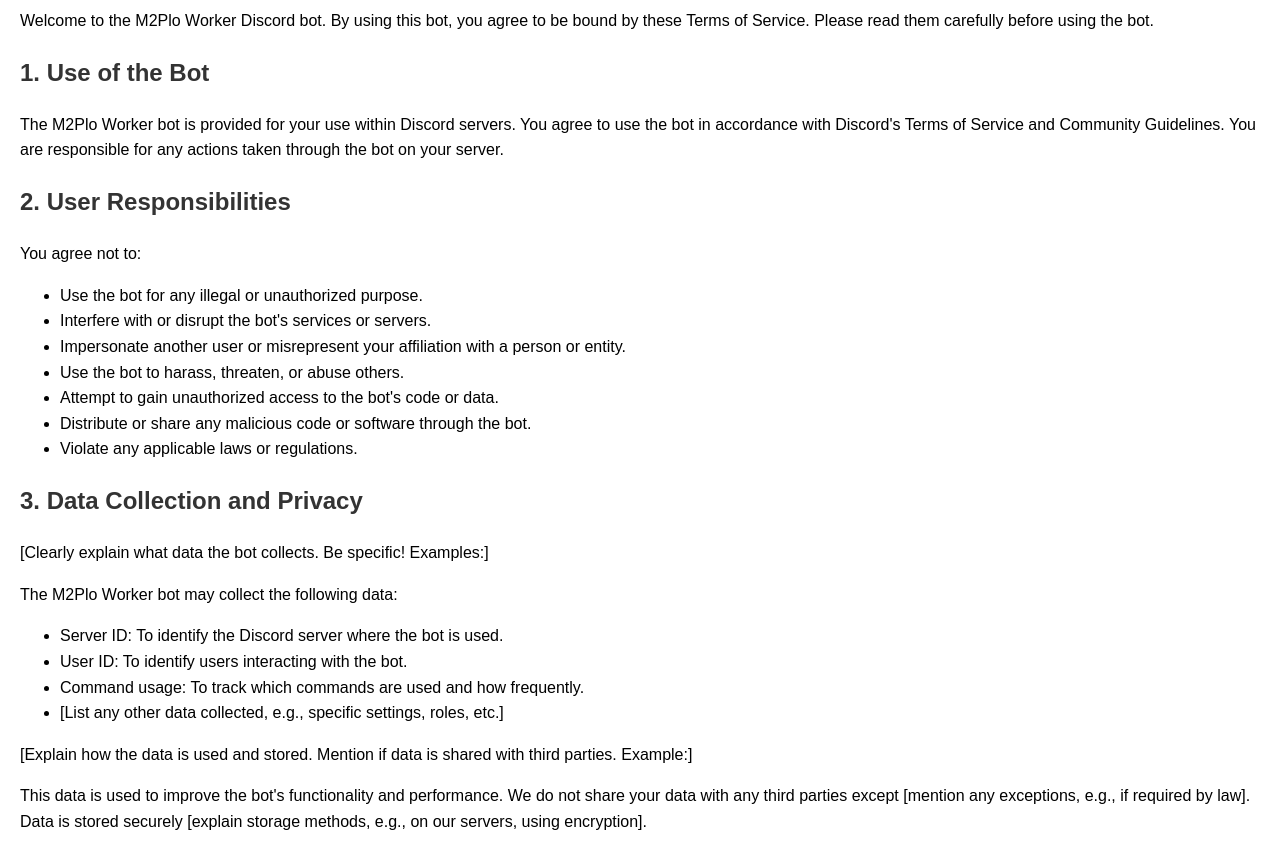
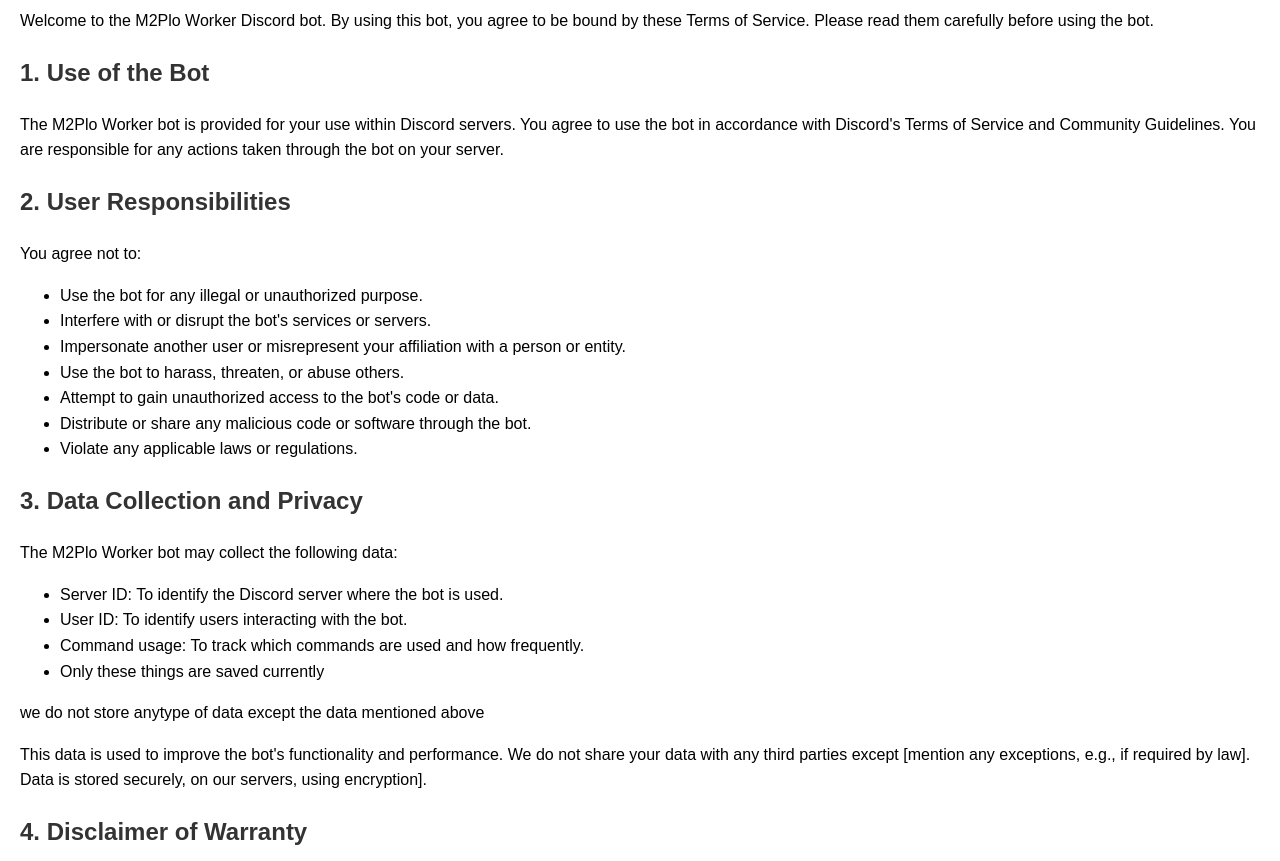
Before and after one commit to GHOST6535/terms-of-service, a plain HTML site: page index.html in a window 1280 px wide. Shown: the part 86-947 px from the top of the page. Drawn offline with Linux system fonts and the light colour scheme.

Commit message:
Update index.html

```diff
--- a/index.html
+++ b/index.html
@@ -47,16 +47,16 @@
 
     <h2>3. Data Collection and Privacy</h2>
 
-    <p>[Clearly explain what data the bot collects.  Be specific!  Examples:]</p>
+
     <p>The M2Plo Worker bot may collect the following data:</p>
     <ul>
         <li>Server ID: To identify the Discord server where the bot is used.</li>
         <li>User ID: To identify users interacting with the bot.</li>
         <li>Command usage: To track which commands are used and how frequently.</li>
-        <li>[List any other data collected, e.g., specific settings, roles, etc.]</li>
+        <li>Only these things are saved currently</li>
     </ul>
-    <p>[Explain how the data is used and stored.  Mention if data is shared with third parties. Example:]</p>
-    <p>This data is used to improve the bot's functionality and performance. We do not share your data with any third parties except [mention any exceptions, e.g., if required by law].  Data is stored securely [explain storage methods, e.g., on our servers, using encryption].</p>
+    <p>we do not store anytype of data except the data mentioned above</p>
+    <p>This data is used to improve the bot's functionality and performance. We do not share your data with any third parties except [mention any exceptions, e.g., if required by law].  Data is stored securely, on our servers, using encryption].</p>
 
     <h2>4. Disclaimer of Warranty</h2>
 
```
